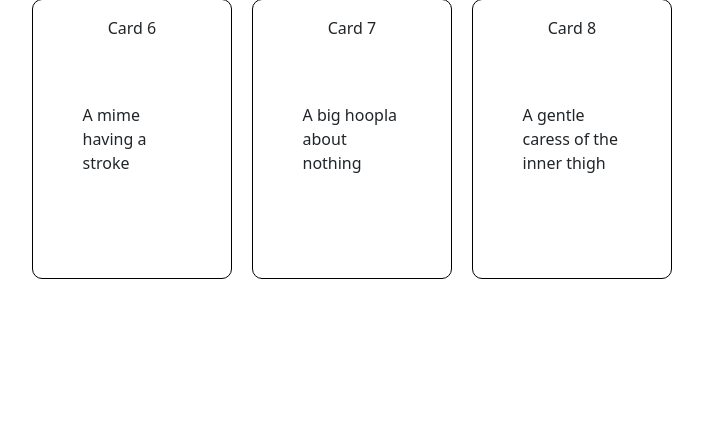
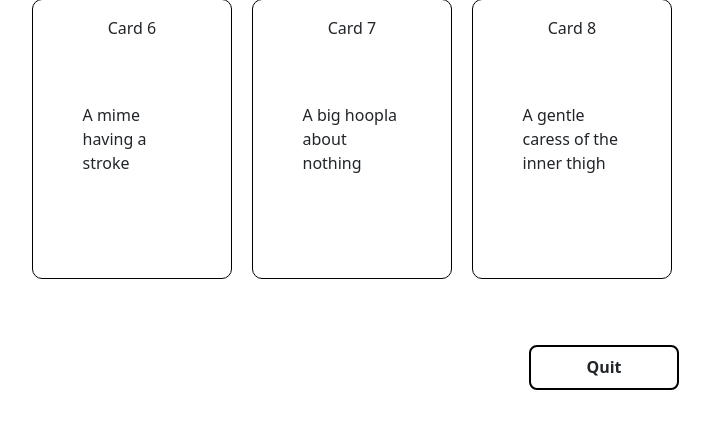
Before and after one commit to john-minney-iii/CS350-Project-1, a Django app: page /play/1/1/1/1 in a window 1280 px wide. Shown: the part 876-1316 px from the top of the page, without its empty margins (36-746 px from the left). Before the commit the page ends 1155 px from the top, so only its background shows below. Run offline with Django 3.2, Linux system fonts and the light colour scheme; data comes from the database, SQL or seed files in the repository.

Commit message:
update play with a quit button
need to add href to link play page to end page

```diff
--- a/play/templates/play.html
+++ b/play/templates/play.html
@@ -70,6 +70,14 @@
         .horizontal-center {
             margin: auto;
             text-align: center;
+        }
+
+        .quitBtn {
+            border: 2px solid black;
+            width: 150px;
+            height: 45px;
+            border-radius: 8px;
+            font-weight: bolder;
         }
 
     </style>
@@ -225,5 +233,10 @@
         </div>
     </div>
 
+    <br class="clear-inline">
+    <div class="horizontal-center" style="margin: 50px;">
+        <a href=""> <button type="button" class="btn btn-outline-dark quitBtn">Quit</button> </a>
+    </div>
+
 </body>
 </html>
```
